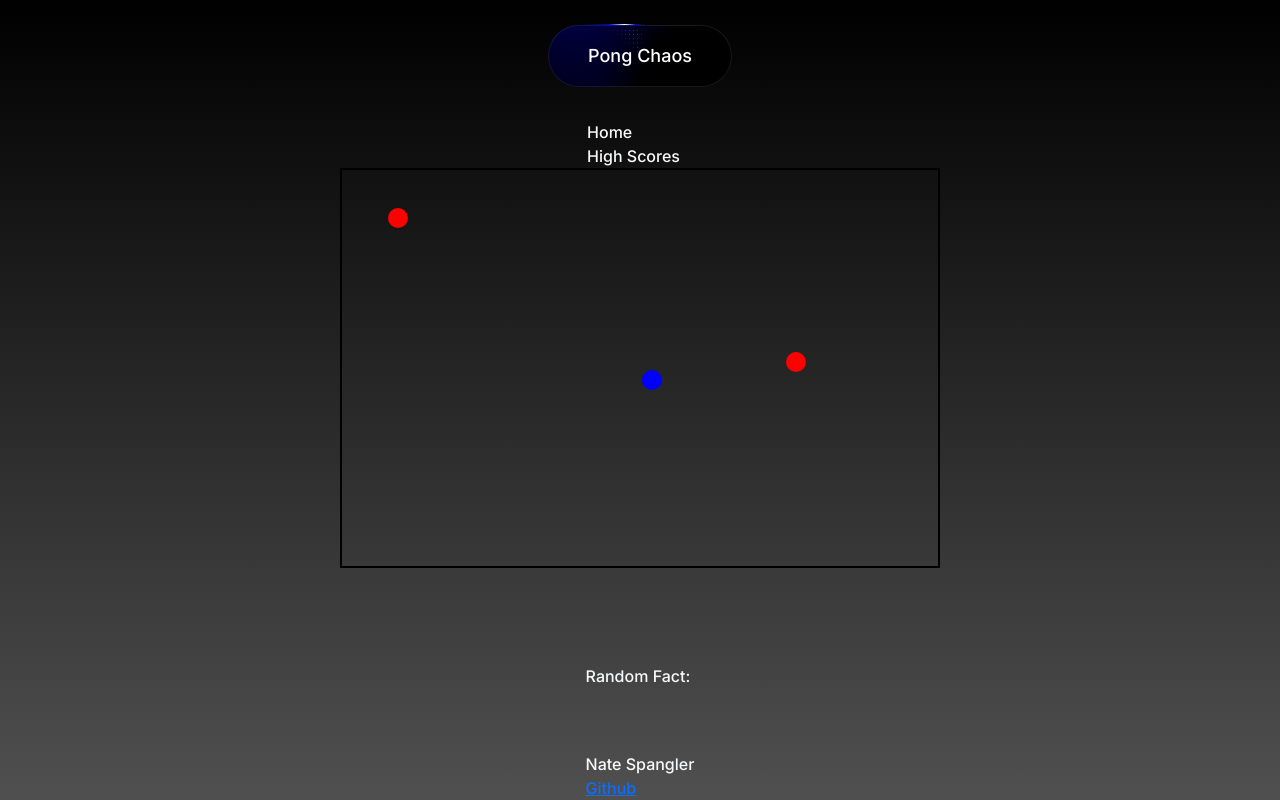
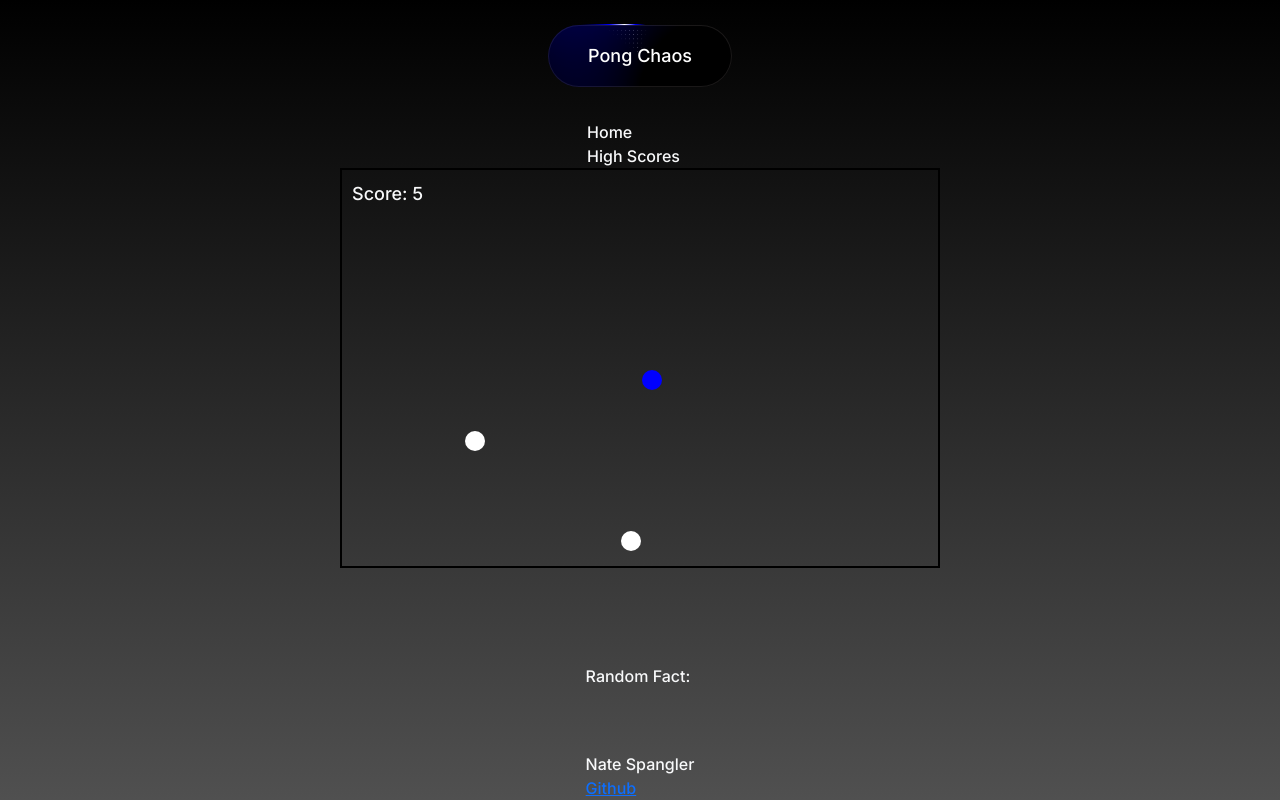
Before and after one commit to NateSpangler/startup, a React (Vite) app: page /play in a window 1280 px wide. Built offline with nearby package versions, Linux system fonts and the light colour scheme.

Commit message:
ball.jsx changes to make it less glitchy

```diff
--- a/src/play/Ball.jsx
+++ b/src/play/Ball.jsx
@@ -17,14 +17,17 @@ const Ball = ({ gameWidth, gameHeight, speed, updateBallPosition }) => {
         if (x + 20 > gameWidth || x < 0) dx = -dx;
         if (y + 20 > gameHeight || y < 0) dy = -dy;
 
-        let newPos = { x: x + dx, y: y + dy, dx, dy };
-        updateBallPosition(newPos);
-        return newPos;
+        return { x: x + dx, y: y + dy, dx, dy };
       });
     }, 50);
 
     return () => clearInterval(interval);
   }, [gameWidth, gameHeight, speed]);
+
+  // ✅ NEW useEffect to update Play.jsx AFTER rendering
+  useEffect(() => {
+    updateBallPosition(position);
+  }, [position]); // Runs only when the ball's position changes
 
   return (
     <div
@@ -32,7 +35,7 @@ const Ball = ({ gameWidth, gameHeight, speed, updateBallPosition }) => {
         position: "absolute",
         width: "20px",
         height: "20px",
-        backgroundColor: "red",
+        backgroundColor: "white",
         borderRadius: "50%",
         left: `${position.x}px`,
         top: `${position.y}px`,
--- a/src/play/play.jsx
+++ b/src/play/play.jsx
@@ -6,26 +6,39 @@ import Powerup from "./Powerup";
 const Play = () => {
   const gameWidth = 600;
   const gameHeight = 400;
-  const [playerPosition, setPlayerPosition] = useState({ x: 0, y: 0 });
+  const [playerPosition, setPlayerPosition] = useState({ x: gameWidth / 2, y: gameHeight / 2 });
   const [ballPositions, setBallPositions] = useState([]);
-  const [ballSpeed, setBallSpeed] = useState(2);
+  const [ballSpeed, setBallSpeed] = useState(5);
   const [isInvincible, setIsInvincible] = useState(false);
   const [score, setScore] = useState(0);
+  const [gameOver, setGameOver] = useState(false);
 
   // Update ball positions
   const updateBallPosition = (ball) => {
-    setBallPositions((prev) => [...prev.filter((b) => b !== ball), ball]);
+    setBallPositions((prev) => {
+      return prev.filter((b) => b !== ball).concat({
+        ...ball,
+        x: Math.max(0, Math.min(gameWidth - 20, ball.x)),
+        y: Math.max(0, Math.min(gameHeight - 20, ball.y)),
+      });
+    });
   };
 
-  // Collision Detection
+  // Collision Detection (Fixed)
   useEffect(() => {
+    if (gameOver) return;
+
     const checkCollision = () => {
       if (!isInvincible) {
         for (let ball of ballPositions) {
+          // Ensure the ball is within the game area before checking collision
+          if (ball.x >= 0 && ball.x <= gameWidth - 20 && ball.y >= 0 && ball.y <= gameHeight - 20) {
             let dx = Math.abs(playerPosition.x - ball.x);
             let dy = Math.abs(playerPosition.y - ball.y);
-          if (dx < 20 && dy < 20) {
+            if (dx < 1 && dy < 1) {
               endGame();
+              return;
+            }
           }
         }
       }
@@ -33,25 +46,39 @@ const Play = () => {
 
     const collisionInterval = setInterval(checkCollision, 50);
     return () => clearInterval(collisionInterval);
-  }, [playerPosition, ballPositions, isInvincible]);
+  }, [playerPosition, ballPositions, isInvincible, gameOver]);
 
   // Score timer
   useEffect(() => {
+    if (gameOver) return;
+
     const scoreInterval = setInterval(() => {
       setScore((prev) => prev + 1);
     }, 1000);
 
     return () => clearInterval(scoreInterval);
-  }, []);
+  }, [gameOver]);
 
   // Save High Score
   const endGame = () => {
+    if (!gameOver) {
+      setGameOver(true);
       alert(`Game Over! Your Score: ${score}`);
+
       let highscores = JSON.parse(localStorage.getItem("highscores")) || [];
       highscores.push(score);
       highscores = highscores.sort((a, b) => b - a).slice(0, 3);
       localStorage.setItem("highscores", JSON.stringify(highscores));
+    }
+  };
+
+  // Restart Game
+  const handleRestart = () => {
+    setGameOver(false);
     setScore(0);
+    setBallSpeed(5);
+    setIsInvincible(false);
+    setPlayerPosition({ x: gameWidth / 2, y: gameHeight / 2 });
   };
 
   // Handle Power-ups
@@ -75,10 +102,21 @@ const Play = () => {
         overflow: "hidden",
       }}
     >
+      {!gameOver ? (
+        <>
           <Player gameWidth={gameWidth} gameHeight={gameHeight} setPlayerPosition={setPlayerPosition} />
           <Ball gameWidth={gameWidth} gameHeight={gameHeight} speed={ballSpeed} updateBallPosition={updateBallPosition} />
           <Ball gameWidth={gameWidth} gameHeight={gameHeight} speed={ballSpeed} updateBallPosition={updateBallPosition} />
           <Powerup gameWidth={gameWidth} gameHeight={gameHeight} onCollect={handlePowerup} />
+          <div style={{ position: "absolute", top: "10px", left: "10px", fontSize: "18px" }}>Score: {score}</div>
+        </>
+      ) : (
+        <div style={{ textAlign: "center", marginTop: "150px" }}>
+          <h2>Game Over</h2>
+          <p>Your Score: {score}</p>
+          <button onClick={handleRestart}>Play Again</button>
+        </div>
+      )}
     </div>
   );
 };
```
Lines whose indentation alone changed are shown as unchanged.
